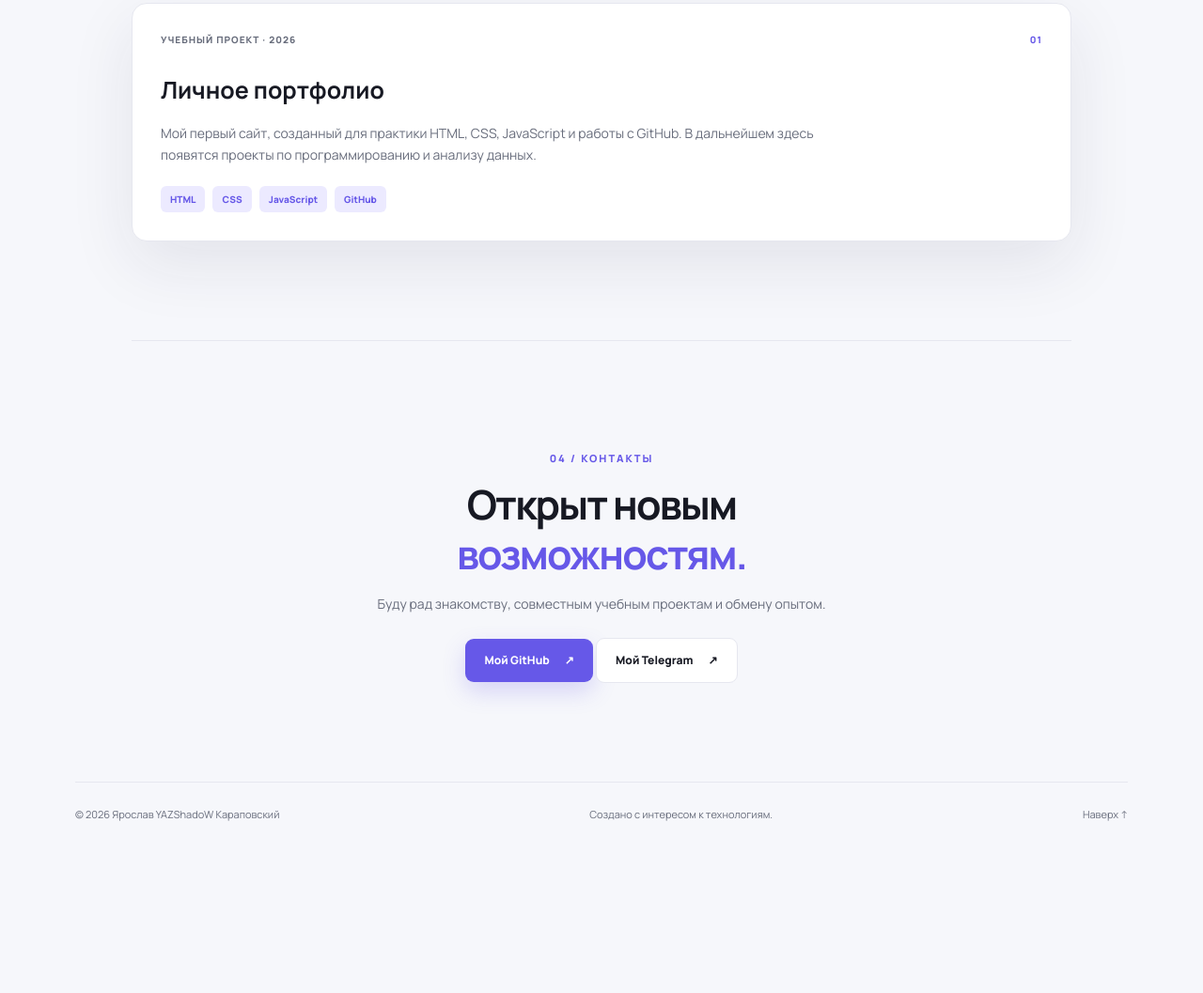
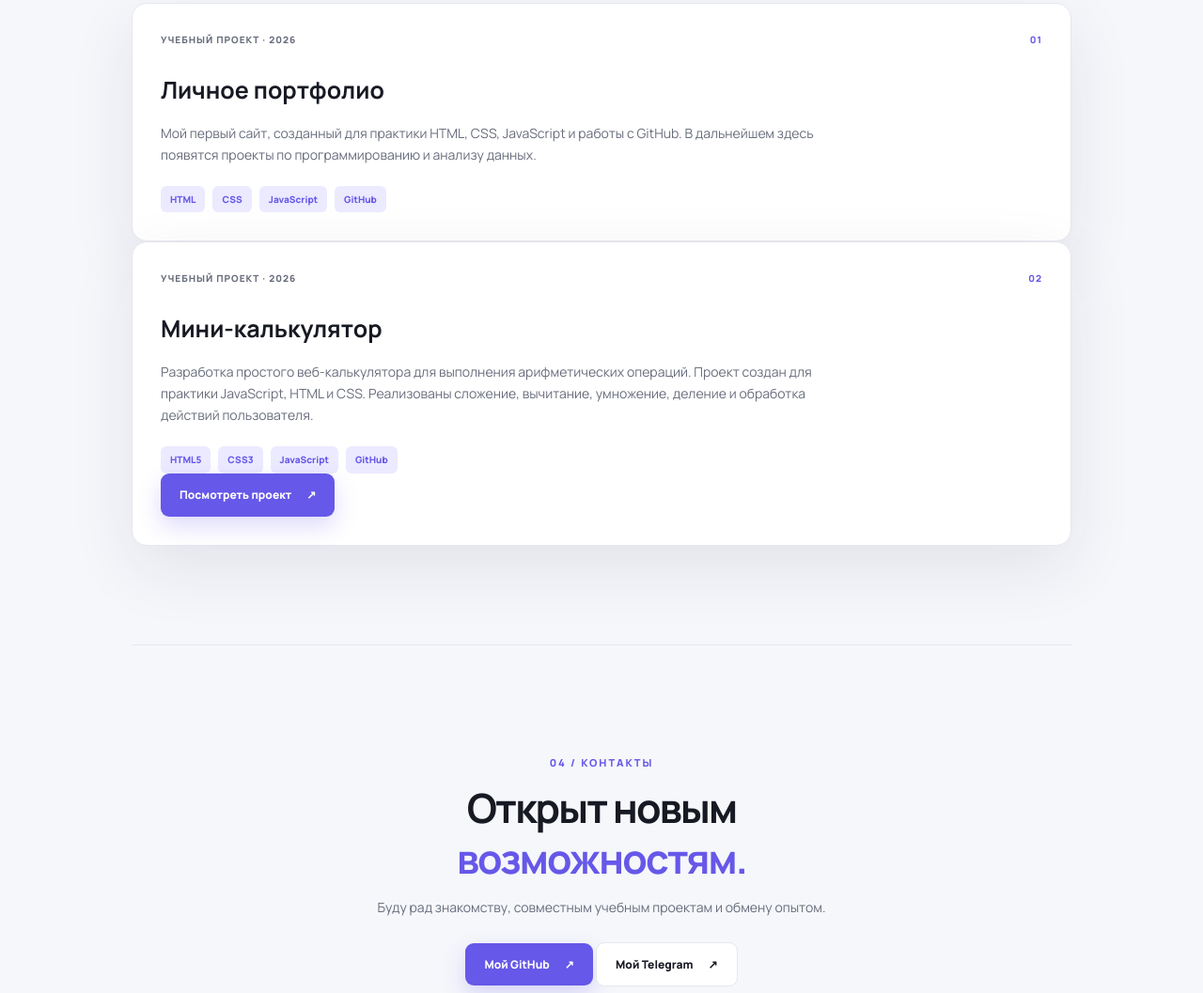
Before and after one commit to YAZShadoW/my-portfolio, a plain HTML site: page index.html in a window 1280 px wide. Shown: the part 1913-2970 px from the top of the page at 94% size. Before the commit the page ends 2814 px from the top, so only its background shows below. Drawn offline with Linux system fonts and the light colour scheme.

Commit message:
Добавлен проект мини-калькулятор в портфолио

```diff
--- a/index.html
+++ b/index.html
@@ -72,6 +72,26 @@
         <p>Мой первый сайт, созданный для практики HTML, CSS, JavaScript и работы с GitHub. В дальнейшем здесь появятся проекты по программированию и анализу данных.</p>
         <div class="tag-list"><span>HTML</span><span>CSS</span><span>JavaScript</span><span>GitHub</span></div>
       </article>
+      <article class="project-card">
+        <div class="project-top"><span class="project-tag">УЧЕБНЫЙ ПРОЕКТ · 2026</span><span class="project-index">02</span></div>
+        <h3>Мини-калькулятор</h3>
+        <p>
+          Разработка простого веб-калькулятора для выполнения
+          арифметических операций. Проект создан для практики
+          JavaScript, HTML и CSS. Реализованы сложение,
+          вычитание, умножение, деление и обработка действий
+          пользователя.
+        </p>
+        <div class="tag-list"><span>HTML5</span><span>CSS3</span><span>JavaScript</span><span>GitHub</span></div>
+        <a
+                class="button primary"
+                href="https://github.com/YAZShadoW/mini-calculator"
+                target="_blank"
+                rel="noopener noreferrer"
+        >
+          Посмотреть проект <span>↗</span>
+        </a>
+      </article>
     </section>
 
     <section class="contact section" id="contacts">
```
